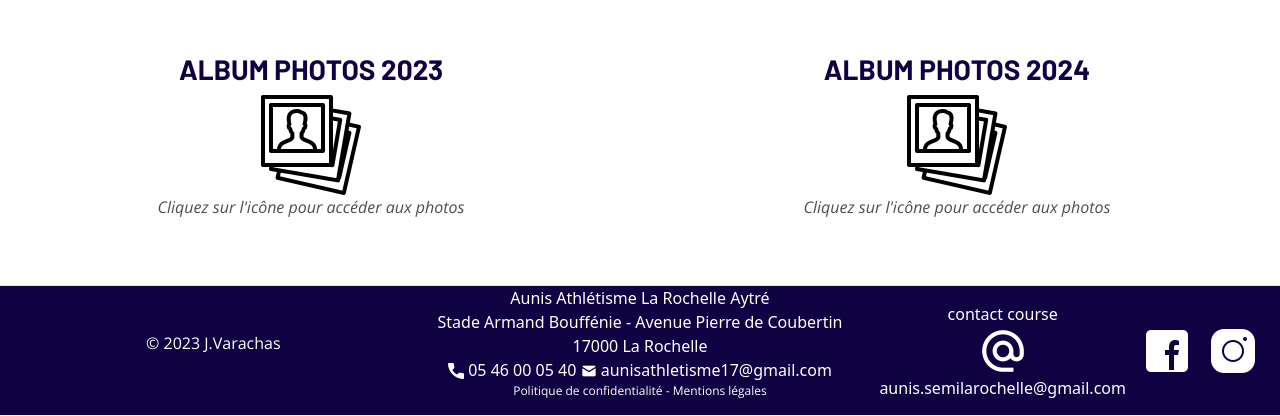
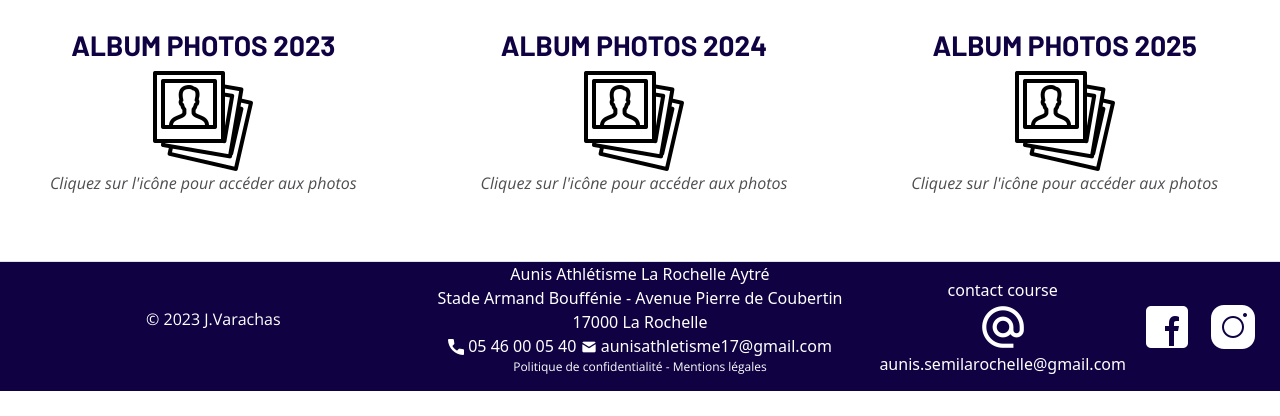
Before and after one commit to Julien0927/Semi-Marathon-LR, a PHP site: page /medias.php in a window 1280 px wide. Shown: the part 1514-1930 px from the top of the page. After the commit the page ends 1905 px from the top, so only its background shows below. Run offline with PHP 8.4, Linux system fonts and the light colour scheme.

Commit message:
MAJ results et photos

```diff
--- a/assets/css/style.css
+++ b/assets/css/style.css
@@ -631,7 +631,7 @@ fieldset
   font-size: 2rem;
   font-weight: 700;
   margin-top: 0.5rem;
-  color: #e6131a;
+  color: #0a2986;
 }
 
 /*footer*/
--- a/assets/js/script.js
+++ b/assets/js/script.js
@@ -17,7 +17,8 @@ function updateCountdown() {
     const timeLeft = raceDate - now;
 
     if (timeLeft <= 0) {
-        document.getElementById('message').textContent = "PARTEZ !";
+        document.getElementById('message').textContent = "C'EST PARTI !";
+        document.getElementById('gif').style.display = 'block';
         document.querySelectorAll('.number').forEach(el => el.textContent = '00');
         return;
     }
--- a/infos.php
+++ b/infos.php
@@ -114,7 +114,7 @@ require_once ('templates/header.php');
     <div class="col-md-6 justify-content-center text-center">
         <p style="font-weight: bold">Pour le Semi-Marathon en Relais à 2</p>
         <p style="font-weight: bold">Vendredi 14 mars 2025</p>
-        <p>14h00 à 18h00 à l’Espace Culturel du Centre Leclerc de LAGORD.</p>
+        <p>14h00 à 19h00 à la Concession Hyundai.</p>
         <p style="font-weight: bold">Samedi 15 mars 2025</p>
         <p class="">9h00 à 12h00 et de 14h00 à 18h00 à la Concession Hyundai.</p>
         <iframe src="https://www.google.com/maps/embed?pb=!1m18!1m12!1m3!1d2762.527183778602!2d-1.1049881241380526!3d46.180066985391775!2m3!1f0!2f0!3f0!3m2!1i1024!2i768!4f13.1!3m3!1m2!1s0x48014dff89f96497%3A0x2ac9775a9a766892!2sHyundai%20La%20Rochelle%20-%20Atlantis%20Automobiles!5e0!3m2!1sfr!2sfr!4v1702116438836!5m2!1sfr!2sfr"
@@ -134,7 +134,7 @@ require_once ('templates/header.php');
 <div class="row">
     <div class="d-flex flex-md-row flex-column justify-content-center mt-5">
         <div class="text-center col-md-4">
-            <a href="assets/informations/Réglement 2025.pdf"><img src="assets/icones/regles.png" alt="reglement"></a>
+            <a href="assets/informations/Réglement 2025 (1).pdf"><img src="assets/icones/regles.png" alt="reglement"></a>
             <p class="italic text-center">Cliquez sur l'icone pour télécharger le règlement</p>
         </div>
         <div class="text-center col-md-4">
--- a/medias.php
+++ b/medias.php
@@ -15,16 +15,21 @@ require_once ('templates/header.php');
         <video src="/assets/video/Europe2.mp4" type="video/mp4" class="video-responsive mt-3" style="width: 80%; height: auto" autoplay muted></video>
     </div>
 </div>
-<div class="d-flex flex-column justify-content-center text-center mt-5">
+<div class="d-flex flex-column justify-content-center text-center mt-4">
     <div class="row">
-        <div class="col-md-6">
+        <div class="col-md-4">
             <h3>Album photos 2023</h3>
             <a href="https://www.flickr.com/photos/197926503@N07/albums/72177720306852180/"><img src="assets/icones/album-photos-50.png" title="photos edition 2023" alt="photos edition 2023"></a>
             <p class="italic">Cliquez sur l'icône pour accéder aux photos</p>
         </div>
-        <div class="col-md-6">
+        <div class="col-md-4">
             <h3>Album photos 2024</h3>
             <a href="http://www.flickr.com/photos/197926503@N07/albums"><img src="assets/icones/album-photos-50.png" title="photos edition 2023" alt="photos edition 2023"></a>
+            <p class="italic">Cliquez sur l'icône pour accéder aux photos</p>
+        </div>
+        <div class="col-md-4">
+            <h3>Album photos 2025</h3>
+            <a href="https://www.flickr.com/photos/197926503@N07/albums/72177720324637443/"><img src="assets/icones/album-photos-50.png" title="photos edition 2023" alt="photos edition 2023"></a>
             <p class="italic">Cliquez sur l'icône pour accéder aux photos</p>
         </div>
     </div>
--- a/resultats.php
+++ b/resultats.php
@@ -19,8 +19,11 @@ require_once ('templates/header.php');
             <h3 class="mt-3">Classement 2024</h3>
             <a href="http://bases.athle.fr/asp.net/liste.aspx?frmbase=resultats&amp;frmmode=1&amp;frmespace=0&amp;frmcompetition=280919&amp;frmepreuve=5+Km+Route+TCX"><img src="assets/icones/podium.png" alt="résultats"></a>
             <p class="italic">Cliquez sur l'icône pour découvrir le classement</p>
+            <h3 class="mt-3">Classement 2025</h3>
+            <a href="https://bases.athle.fr/asp.net/liste.aspx?frmbase=resultats&frmmode=1&frmespace=0&frmcompetition=294435"><img src="assets/icones/podium.png" alt="résultats"></a>
+            <p class="italic">Cliquez sur l'icône pour découvrir le classement</p>
         </div>
-        <div class="col-md-6 justify-content-center text-center">
+        <div class="col-md-6 justify-content-center d-flex flex-column text-center">
             <h3>Palmarès masculin</h3>
             <a href="http://aunisathletismelarochelleaytre.athle.com/asp.net/espaces.html/html.aspx?id=40029"><img src="assets/icones/badge.png" alt="palmares"></a>
             <p class="italic">Cliquez sur l'icône pour découvrir le palmarès</p>
```
Also changed, not shown: templates/modalcomplet.php (+4 -4 lines), assets/icones/running_10306585.gif (added), 1 other file.
